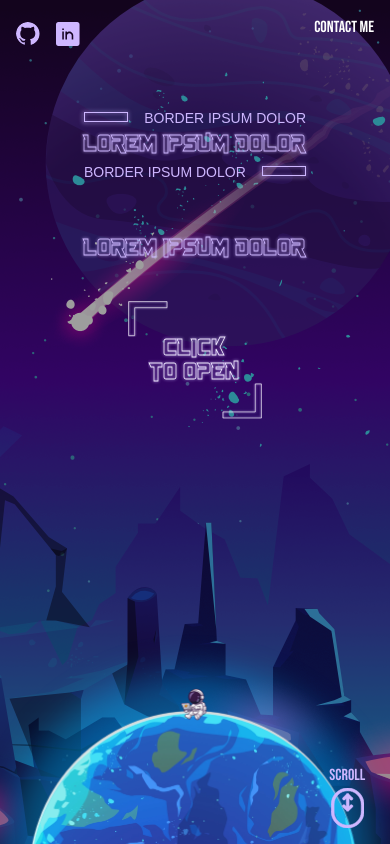
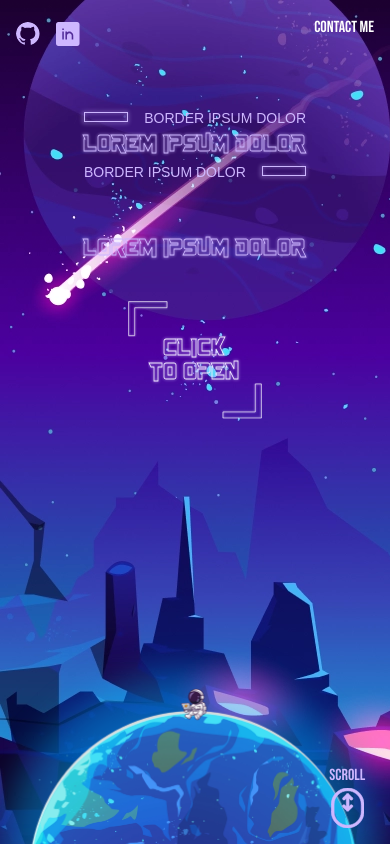
Before and after one commit to O-K-G/consolelog.me, a Next.js app: page / in a window 390 px wide. Shown: the top 844 px of the page. Built offline with nearby package versions, Linux system fonts and the light colour scheme; a web font is replaced by a local one.

Commit message:
refactor: about background

```diff
--- a/src/components/shared/Section.tsx
+++ b/src/components/shared/Section.tsx
@@ -6,7 +6,7 @@ import useHandleObserve from '@hooks/useHandleObserve';
 import useScrollByPathName from '@hooks/useScrollByPathName';
 
 const BACKGROUND_IMAGES_CLASSNAMES = {
-  about: 'bg-about-background',
+  about: 'bg-about-small-background sm:bg-about-background',
   contact: 'bg-contact-background',
   skills: 'bg-skills-background',
   projects: 'bg-projects-small-background sm:bg-projects-background',
--- a/tailwind.config.ts
+++ b/tailwind.config.ts
@@ -55,6 +55,7 @@ const config: Config = {
         'gradient-conic':
           'conic-gradient(from 180deg at 50% 50%, var(--tw-gradient-stops))',
         'about-background': `url('/about-background.webp?cacheVersion=${CACHE_VERSION}')`,
+        'about-small-background': `url('/about-small-background.webp?cacheVersion=${CACHE_VERSION}')`,
         'contact-background': `url('/contact-background.webp?cacheVersion=${CACHE_VERSION}')`,
         'skills-background': `url('/skills-background.webp?cacheVersion=${CACHE_VERSION}')`,
         'projects-background': `url('/projects-background.webp?cacheVersion=${CACHE_VERSION}')`,
```
Also changed, not shown: public/about-small-background.webp (added).
